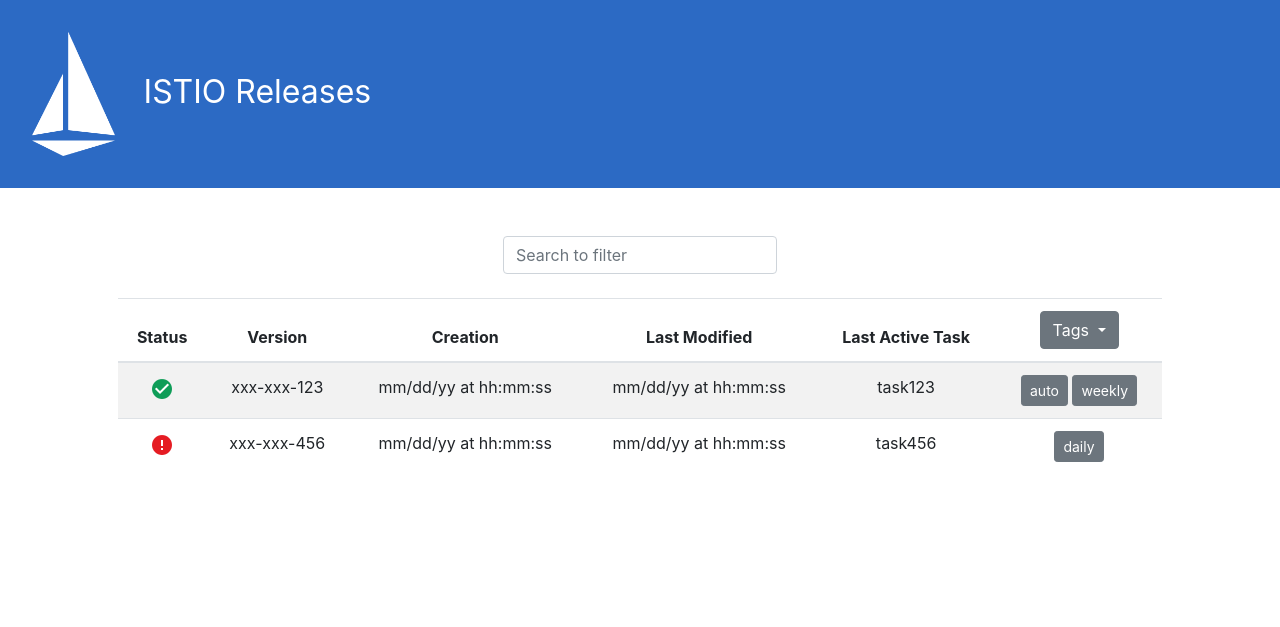
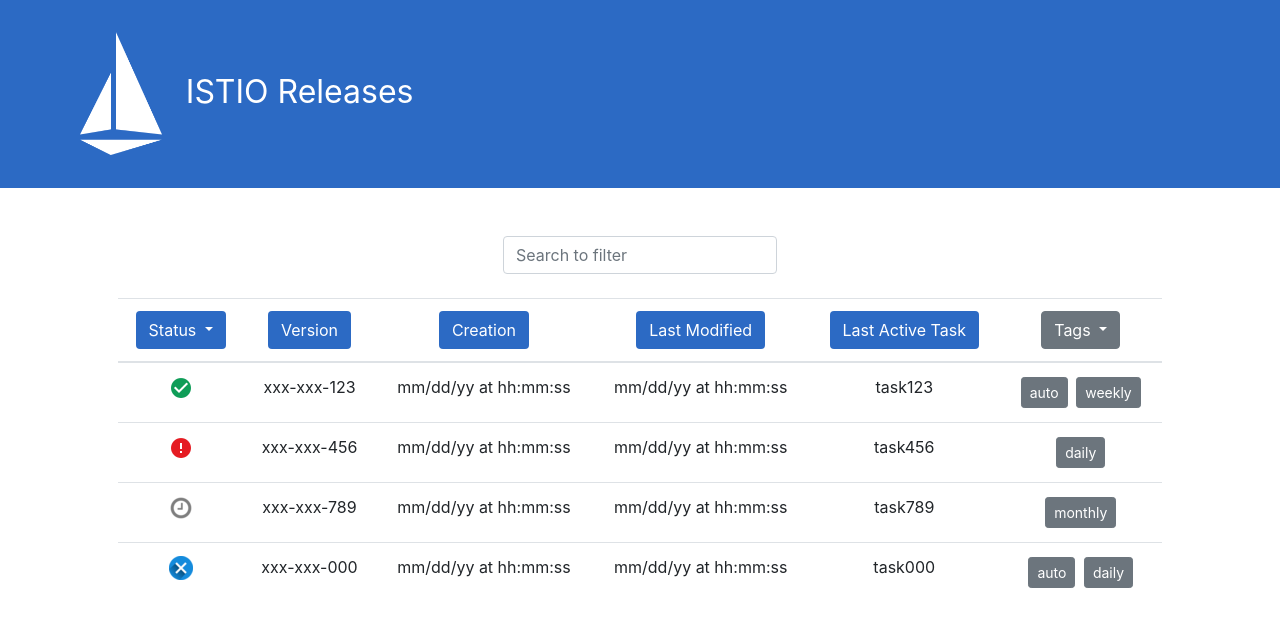
Before and after one commit to istio-releases/release-ui, a Flask app: page / in a window 1280 px wide. Shown: the top 627 px of the page. Run offline with Flask 2, Linux system fonts and the light colour scheme; some libraries are stand-ins or nearby versions.

Commit message:
cleaned up styling and javascript

```diff
--- a/application.py
+++ b/application.py
@@ -8,9 +8,11 @@
 def index():
     """Main index is the dashboard with a table of recent releases"""
 
-    fake1 = {"version":"xxx-xxx-123","status":True,"creation":"mm/dd/yy at hh:mm:ss","last_mod":"mm/dd/yy at hh:mm:ss","last_active":"task123","tags":[1,3]}
-    fake2 = {"version":"xxx-xxx-456","status":False,"creation":"mm/dd/yy at hh:mm:ss","last_mod":"mm/dd/yy at hh:mm:ss","last_active":"task456","tags":[2]}
-    fakeData = [fake1, fake2]
+    fake1 = {"version":"xxx-xxx-123","status":1,"creation":"mm/dd/yy at hh:mm:ss","last_mod":"mm/dd/yy at hh:mm:ss","last_active":"task123","tags":[1,3]}
+    fake2 = {"version":"xxx-xxx-456","status":2,"creation":"mm/dd/yy at hh:mm:ss","last_mod":"mm/dd/yy at hh:mm:ss","last_active":"task456","tags":[2]}
+    fake3 = {"version":"xxx-xxx-789","status":3,"creation":"mm/dd/yy at hh:mm:ss","last_mod":"mm/dd/yy at hh:mm:ss","last_active":"task789","tags":[4]}
+    fake4 = {"version":"xxx-xxx-000","status":4,"creation":"mm/dd/yy at hh:mm:ss","last_mod":"mm/dd/yy at hh:mm:ss","last_active":"task000","tags":[1,2]}
+    fakeData = [fake1, fake2, fake3, fake4]
 
     return render_template('index.html', releases= fakeData)
 
--- a/static/style.css
+++ b/static/style.css
@@ -1,58 +1,24 @@
-nav .navbar-brand
+/* -------------------------- */
+/* layout.html styling */
+#top-bar
 {
-    /* size for brand */
+    padding: 30px;
+    background-color: #2C6AC4;
+}
+
+#top-bar-content
+{
+    margin-left:0%;
+    padding:.5%;
     padding-left: 50px;
     font-size: xx-large;
-}
-
-div #title
-{
-    display: inline-block;
-    white-space: nowrap;
-    margin-left: -50px;
-}
-
-div #dates
-{
-  padding-left: 70px;
-  margin-top: 15px;
-  margin-bottom: 25px;
-}
-
-#detail_release_title
-{
-    font-size: xx-large;
-    white-space: nowrap;
-}
-
-h1
-{
-  padding-left: 10px;
-}
-
-h6
-{
-    color: #858585;
-    float : left;
-    padding: 3px;
+    color: white;
 }
 
 span
 {
-    color: white;
-    font-size: xx-large;
-    padding-left: 20px;
+    padding-left: 15px;
 }
-
-main .form-control
-{
-    /* center form controls */
-    display: inline-block;
-
-    /* override Bootstrap's 100% width for form controls */
-    width: auto;
-}
-
 
 main
 {
@@ -69,6 +35,69 @@
     max-width: 100%;
 }
 
-main #detail_release_title {
-  text-align: left;
+
+/* -------------------------- */
+/* index.html styling */
+.table-header
+{
+  background-color: #2C6AC4;
+  color: white;
 }
+
+.btn-sm
+{
+  margin: 2px;
+}
+
+
+/* -------------------------- */
+/* details.html styling */
+#title
+{
+    width:50%;
+}
+
+.label
+{
+    margin-top: 7px;
+    padding: .15rem .5rem;
+}
+
+#dates
+{
+  margin-top: 15px;
+  margin-bottom: 25px;
+}
+
+#detail_release_title
+{
+    font-size: xx-large;
+    white-space: nowrap;
+}
+
+#detail-table
+{
+    width:75%;
+    margin-top: 20px;
+}
+
+h1
+{
+  padding-left: 10px;
+}
+
+h6
+{
+    color: #858585;
+    float : left;
+    padding: 3px;
+}
+
+main .form-control
+{
+    /* center form controls */
+    display: inline-block;
+
+    /* override Bootstrap's 100% width for form controls */
+    width: auto;
+}
--- a/templates/index.html
+++ b/templates/index.html
@@ -8,20 +8,49 @@
     <div class="active-cyan-3 active-cyan-4 mb-4">
         <input id="search-box" class="form-control" onkeyup="searchBar()" type="text" placeholder="Search to filter">
     </div>
-    <table class="table table-striped">
+    <table class="table">
         <thead>
-            <th>Status</th>
-            <th>Version</th>
-            <th>Creation</th>
-            <th>Last Modified</th>
-            <th>Last Active Task</th>
+            <th>
+              <div class="btn-group dropdown">
+                <button class="btn table-header dropdown-toggle" type="button" data-toggle="dropdown" aria-haspopup="true">
+                  Status
+                </button>
+                <div class="dropdown-menu">
+                  <a class="dropdown-item" onclick="statusFilter(0)">Show All</a>
+                  <a class="dropdown-item" onclick="statusFilter(1)">Success</a>
+                  <a class="dropdown-item" onclick="statusFilter(2)">Failure</a>
+                  <a class="dropdown-item" onclick="statusFilter(3)">Pending</a>
+                  <a class="dropdown-item" onclick="statusFilter(4)">Suspended</a>
+                </div>
+              </div>
+            </th>
+            <th>
+              <button class="btn table-header" type="button">
+                Version
+              </button>
+            </th>
+            <th>
+              <button class="btn table-header" type="button">
+                Creation
+              </button>
+            </th>
+            <th>
+              <button class="btn table-header" type="button">
+                Last Modified
+              </button>
+            </th>
+            <th>
+              <button class="btn table-header" type="button">
+                Last Active Task
+              </button>
+            </th>
             <th>
               <div class="btn-group dropdown">
                 <button class="btn btn-secondary dropdown-toggle" type="button" data-toggle="dropdown" aria-haspopup="true">
                   Tags
                 </button>
                 <div class="dropdown-menu">
-                  <li class="dropdown-item" onclick="tagFilter(0)">Show All</li>
+                  <a class="dropdown-item" onclick="tagFilter(0)">Show All</a>
                   <a class="dropdown-item" onclick="tagFilter(1)">Auto</a>
                   <a class="dropdown-item" onclick="tagFilter(2)">Daily</a>
                   <a class="dropdown-item" onclick="tagFilter(3)">Weekly</a>
@@ -30,14 +59,18 @@
               </div>
             </th>
         </thead>
-        <tbody id="dashboard-list">
+        <tbody id="dashboard">
             {% for release in releases %}
             <tr class='clickable-row' href='/details.html'>
               <td>
-                {% if release["status"] %}
-                <img class="img-responsive" src="/static/images/check.png">
-                {% else %}
-                <img class="img-responsive" src="/static/images/error.png">
+                {% if release["status"] == 1%}
+                <img class="img-responsive {{release["status"]}}" src="/static/images/check.png">
+                {% elif release["status"] == 2 %}
+                <img class="img-responsive {{release["status"]}}" src="/static/images/error.png">
+                {% elif release["status"] == 3 %}
+                <img class="img-responsive {{release["status"]}}" src="/static/images/pending.png">
+                {% elif release["status"] == 4 %}
+                <img class="img-responsive {{release["status"]}}" src="/static/images/suspended.png">
                 {% endif %}
               </td>
               <td>
--- a/templates/layout.html
+++ b/templates/layout.html
@@ -34,9 +34,9 @@
 
     <body>
 
-        <nav class="navbar sticky-top navbar-light" style="padding: 30px; background-color: #2C6AC4;">
+        <nav id="top-bar" class="navbar sticky-top navbar-light">
           <div class="navbar-header">
-            <a class="navbar-brand" href="/" style="margin-left:0%; padding:.5%">
+            <a id="top-bar-content" class="navbar-brand" href="/">
               <img src="/static/images/logo.png" style="width:20%;">
               <span>ISTIO Releases</span>
             </a>
```
Also changed, not shown: static/scripts.js (+60 -13 lines), templates/details.html (+6 -6 lines), static/images/error.svg (deleted), static/images/pending.png (added), static/images/suspended.png (added), 1 other file.
